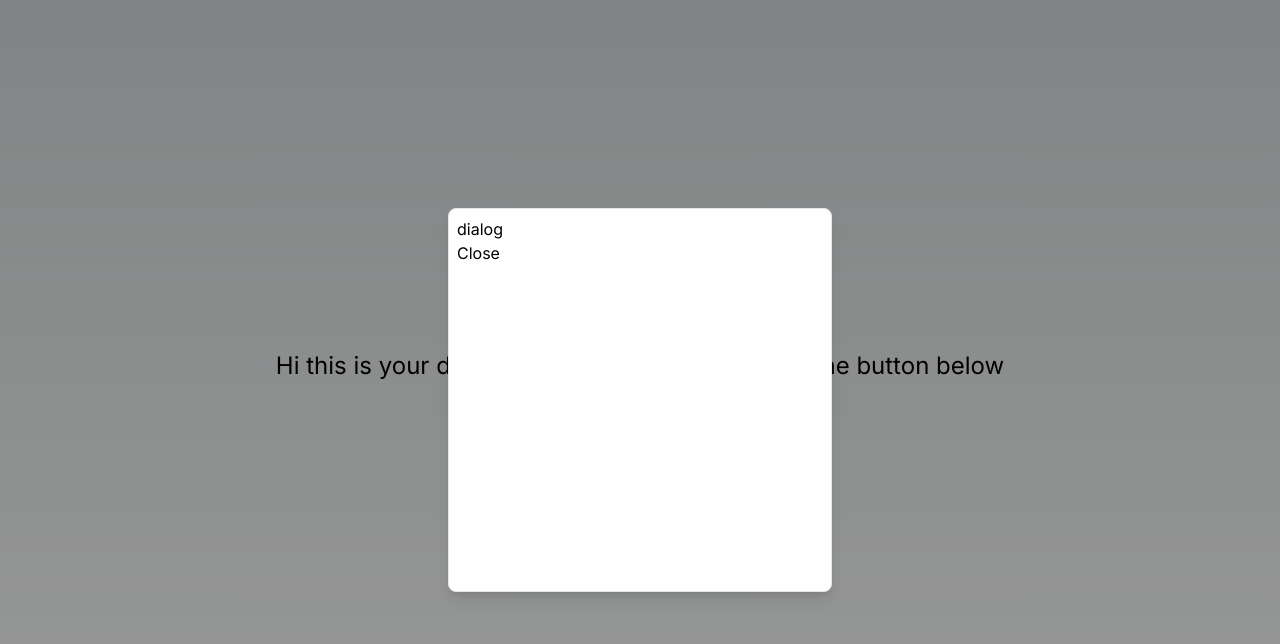
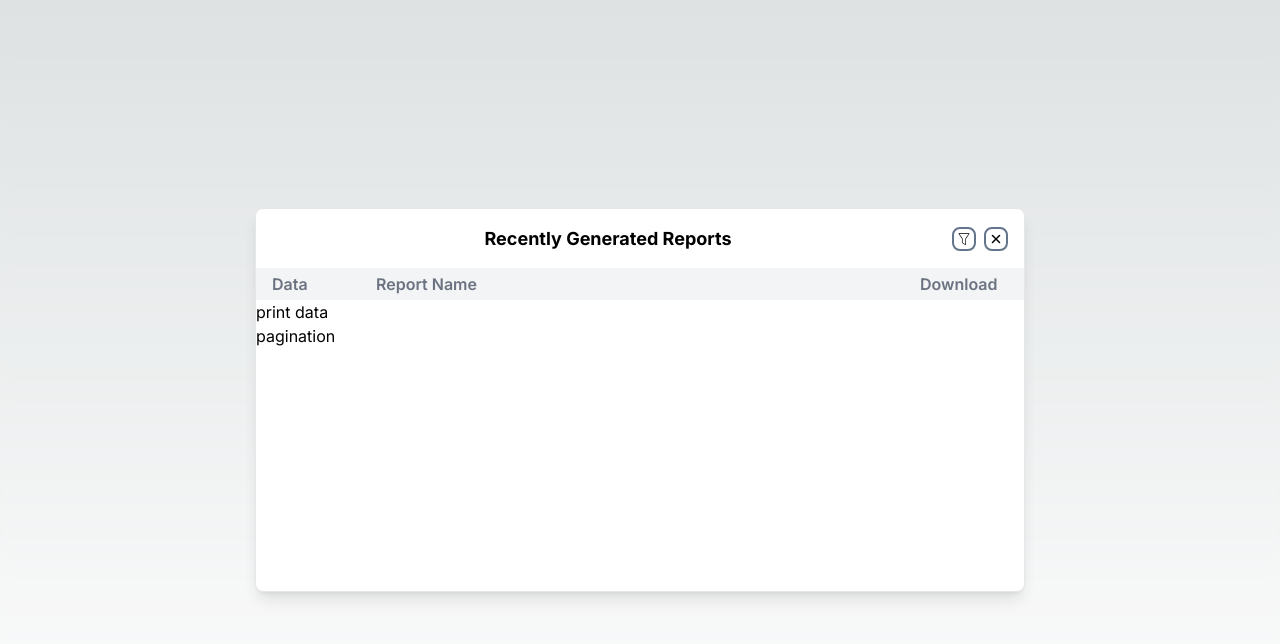
Before and after one commit to sumanmaji4/recent-reports-dialog-box, a Next.js app: page / in a window 1280 px wide. Both pictures are taken after a click on the button "Get Report". Shown: the top 644 px of the page. Built offline with nearby package versions, Linux system fonts and the light colour scheme.

Commit message:
initial report structure added

```diff
--- a/src/components/Dialog.js
+++ b/src/components/Dialog.js
@@ -1,17 +1,19 @@
 import React from 'react'
+import ReportData from './ReportData'
 
 function Dialog({ showDialog, setShowDialog }) {
   if (!showDialog) return null
   return (
     <div className=' absolute w-full h-screen flex items-center justify-center'>
       <div
-        className='absolute w-full h-full bg-black opacity-40 z-10'
+        className='absolute w-full h-full bg-white/20 z-10 backdrop-blur-sm'
         onClick={() => setShowDialog(false)}
       ></div>
 
-      <div className='min-w-96 min-h-96 border z-20 rounded-lg bg-white p-2 shadow-lg'>
-        <p>dialog</p>
-        <button onClick={() => setShowDialog(false)}>Close</button>
+      <div className='min-w-96 min-h-96 border z-20 rounded-lg bg-white shadow-lg'>
+        {/* <p>dialog</p>
+        <button onClick={() => setShowDialog(false)}>Close</button> */}
+        <ReportData setShowDialog={setShowDialog} />
       </div>
     </div>
   )
--- /dev/null
+++ b/src/components/ReportData.js
@@ -0,0 +1,39 @@
+'use client'
+import React from 'react'
+import { CiFilter } from 'react-icons/ci'
+import { IoClose } from 'react-icons/io5'
+import { BiFirstPage } from 'react-icons/bi'
+import { BiLastPage } from 'react-icons/bi'
+import { HiOutlineDocumentDownload } from 'react-icons/hi'
+
+function ReportData({ setShowDialog }) {
+  return (
+    <div className='flex flex-col w-[60vw] min-w-[500px]'>
+      <section className='flex justify-center items-center p-4'>
+        <p className='flex-1 text-center font-bold text-[18px]'>
+          Recently Generated Reports
+        </p>
+        <span className='p-0.5 mx-2 border-2 border-slate-500 rounded-lg cursor-pointer'>
+          <CiFilter />
+        </span>
+        <span
+          className='p-0.5 border-2 border-slate-500 rounded-lg cursor-pointer'
+          onClick={() => setShowDialog(false)}
+        >
+          <IoClose />
+        </span>
+      </section>
+      <div>
+        <div className=' bg-gray-100 flex font-semibold text-gray-500 py-1'>
+          <span className='w-[120px] px-4'>Data</span>
+          <span className='flex-1'>Report Name</span>
+          <span className='w-[120px] px-4'>Download</span>
+        </div>
+        {<p>print data </p>}
+      </div>
+      <section>pagination</section>
+    </div>
+  )
+}
+
+export default ReportData
```
Also changed, not shown: package.json (+5 -4 lines), src/components/Report.js (deleted), 1 other file (tests, documents, lock files or other folders).
